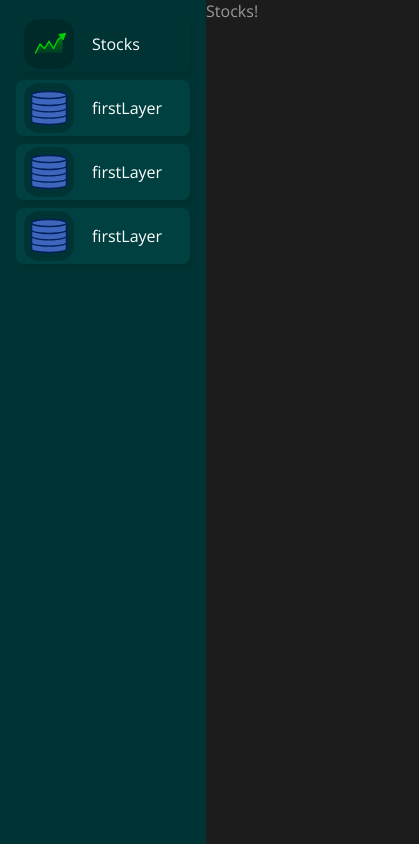
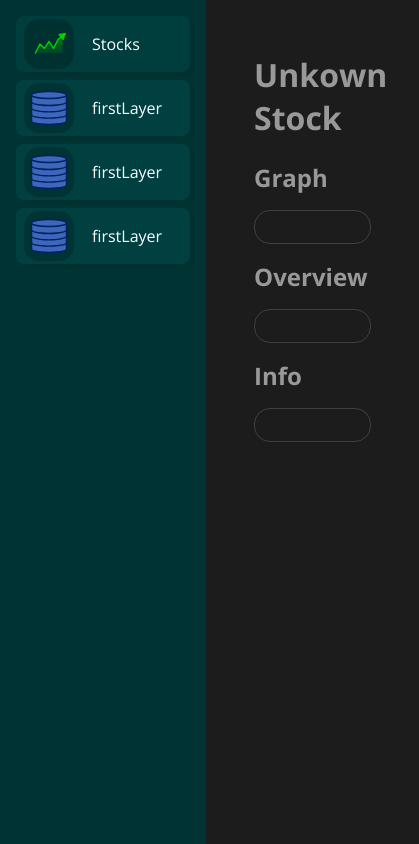
Before and after one commit to Oscar-Kristensson/StockDB, a website built with Vite: page index.html in a window 390 px wide. Shown: the whole page, 419 px wide, since content can reach past the window. Built offline with nearby package versions, Linux system fonts and the light colour scheme.

Commit message:
Created the base StockLayer HTML + default components

```diff
--- /dev/null
+++ b/src/components/base.ts
@@ -0,0 +1,11 @@
+
+
+
+export function createContainer(parent: HTMLElement, className: string) : HTMLDivElement {
+    const container = document.createElement("div");
+    container.className = className;
+
+    parent.appendChild(container);
+
+    return container;
+}
--- /dev/null
+++ b/src/components/container.ts
@@ -0,0 +1,30 @@
+
+
+
+export class CustomContainer {
+    mainContainer: HTMLDivElement;
+    contentContainer: HTMLDivElement;
+    heading : HTMLHeadingElement;
+
+    constructor(parent: HTMLElement, heading:string, className: string) {
+        this.mainContainer = document.createElement("div");
+        this.mainContainer.className = "customContainer";
+        this.mainContainer.classList.add(className);
+
+        this.heading = document.createElement("div");
+        this.heading.className = "containerHeading";
+        this.mainContainer.appendChild(this.heading);
+        this.setHeading(heading);
+
+        this.contentContainer = document.createElement("div");
+        this.contentContainer.className = "content";
+        this.mainContainer.appendChild(this.contentContainer);
+
+
+        parent.appendChild(this.mainContainer);
+    }
+
+    setHeading(heading: string) {
+        this.heading.innerText = heading;
+    }
+}
--- /dev/null
+++ b/src/components/heading.ts
@@ -0,0 +1,23 @@
+
+
+
+
+export class CustomHeading {
+    heading : HTMLHeadingElement;
+
+    constructor(parent: HTMLElement, heading:string, className: string) {
+        this.heading = document.createElement("h1");
+        this.heading.className = "customHeading";
+        this.heading.classList.add(className);
+
+        this.setHeading(heading);
+
+
+
+        parent.appendChild(this.heading);
+    }
+
+    setHeading(heading: string) {
+        this.heading.innerText = heading;
+    }
+}
--- a/src/styles/stockLayer.css
+++ b/src/styles/stockLayer.css
@@ -6,44 +6,45 @@ nav {
 }
 
 
-nav button {
-    display: flex;
-    flex-direction: row;
-    background-color: rgb(0, 64, 64);
-    outline: none;
-    border: none;
-    border-radius: 8px;
-    padding-right: 12px ;
-    width: 100%;
+.stockLayer {
+    --margin: 32px;
+    --leftGridMargin: 16px;
+    width:  calc(100% - 2 * var(--margin));
+    margin: var(--margin);
+    display: grid;
 
-    align-items: center;
-    cursor: pointer;
-    transition: all 250ms ease-in-out;
-    margin-bottom: 8px;
-    box-shadow: 4px 4px 4px rgba(0, 0, 0, 0.088);
+    grid-template-areas:
+        "heading heading"
+        "graph info"
+        "overview info";
+
+    grid-template-rows: auto auto;
 
 
 }
 
-nav button.selected {
-    background-color: rgb(0, 52, 52);
-}
-
-nav button:hover {
-    background-color: #004949;
-}
-
-nav button .text {
-    font-size: 16px;
-    margin-left: 16px;
-    margin-right: 16px;
-    color: white;
-    font-family: 'Open-Sans', sans-serif;
-    font-weight: normal;
+@media (max-width: 1000px) {
+    .stockLayer {
+        grid-template-areas:
+            "heading"
+            "graph "
+            "overview"
+            "info";
+    }
 
 }
 
-nav button img {
-    margin: 2px;
-    height: 50px;
+.stockLayer .graphContainer {
+    grid-area: graph;
 }
+.stockLayer .overviewContainer {
+    grid-area: overview;
+}
+.stockLayer .informationContainer {
+    grid-area: info;
+}
+
+
+.stockLayer .stockHeading {
+    margin-left: var(--leftGridMargin);
+}
--- a/src/styles/styles.css
+++ b/src/styles/styles.css
@@ -24,3 +24,69 @@ body {
     background-color: #1c1c1c;
     color: var(--textColor);
 }
+
+body main {
+    width: 100%;
+    height: 100%;
+    margin: 0;
+    padding: 0;
+}
+
+
+/* Components */
+.customContainer .content {
+    border-radius: 16px;
+    border: hsl(0, 0%, 25%) solid 1.5px;
+    padding: 16px;
+    margin: 16px;
+    height: max-content;
+}
+
+.customContainer .containerHeading {
+    font-weight: 700;
+    font-size: 24px;
+    margin-left: 16px;
+}
+
+
+nav button {
+    display: flex;
+    flex-direction: row;
+    background-color: rgb(0, 64, 64);
+    outline: none;
+    border: none;
+    border-radius: 8px;
+    padding-right: 12px ;
+    width: 100%;
+
+    align-items: center;
+    cursor: pointer;
+    transition: all 250ms ease-in-out;
+    margin-bottom: 8px;
+    box-shadow: 4px 4px 4px rgba(0, 0, 0, 0.088);
+
+
+}
+
+nav button.selected {
+    background-color: hsl(180, 100%, 12%);
+}
+
+nav button:hover {
+    background-color: #004949;
+}
+
+nav button .text {
+    font-size: 16px;
+    margin-left: 16px;
+    margin-right: 16px;
+    color: white;
+    font-family: 'Open-Sans', sans-serif;
+    font-weight: normal;
+
+}
+
+nav button img {
+    margin: 2px;
+    height: 50px;
+}
--- a/src/views/stockLayer.ts
+++ b/src/views/stockLayer.ts
@@ -1,12 +1,23 @@
 import { AppLayer } from "../appLayer.ts";
 import { loadCSS } from "../utils.ts";
-
-
+import { createContainer } from "../components/base.ts"
+import { CustomContainer } from "../components/container.ts";
+import { CustomHeading } from "../components/heading.ts";
 
 class StockLayer extends AppLayer {
     container: HTMLElement | undefined;
-    constructor() {
+    graphContainer: CustomContainer | undefined;
+    overviewContainer: CustomContainer | undefined;
+    informationContainer: CustomContainer | undefined;
+    heading: CustomHeading | undefined;
+
+    stockName: string;
+
+
+    constructor(stockName: string) {
         super("Stocks", "assets/icons/StockIcon.svg");
+
+        this.stockName = stockName;
 
     }
 
@@ -19,9 +30,19 @@ class StockLayer extends AppLayer {
         }
         this.container = document.createElement("div");
         this.container.className = "stockLayer";
-        const test = document.createElement("div");
-        test.innerText = "Stocks!";
-        this.container.appendChild(test);
+
+
+        this.heading = new CustomHeading(this.container, this.stockName, "stockHeading");
+
+        this.graphContainer = new CustomContainer(this.container, "Graph", "graphContainer")
+        this.overviewContainer = new CustomContainer(this.container, "Overview", "overviewContainer");
+        this.informationContainer = new CustomContainer(this.container, "Info", "informationContainer");
+
+
+
+
+
+
 
     }
 
@@ -31,8 +52,15 @@ class StockLayer extends AppLayer {
         return this.container;
     }
 
+    setStockName(stockName: string) {
+        this.stockName = stockName;
+
+        this.heading?.setHeading(this.stockName);
+
+    }
+
 }
 
 
 
-export const stockLayer = new StockLayer();
+export const stockLayer = new StockLayer("Unkown Stock");
```
